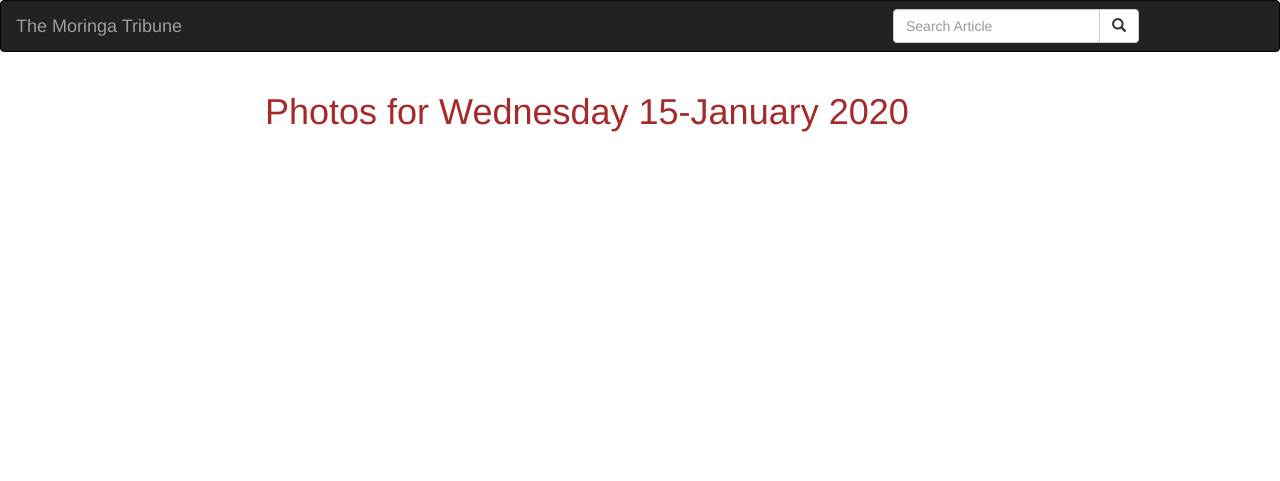
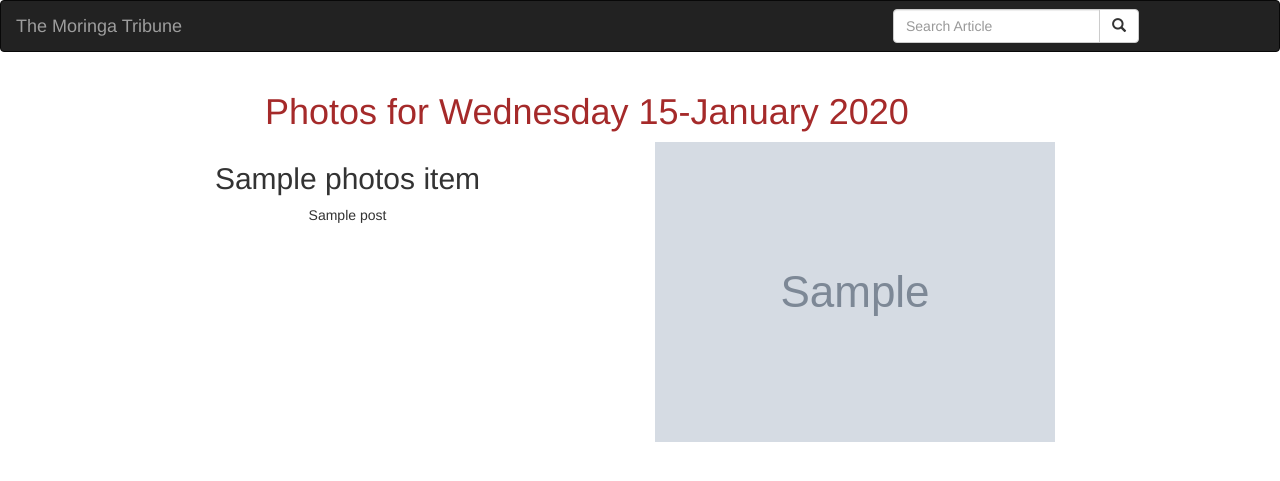
Before and after one commit to kiira254/Gallery, a Django app: template photos/templates/all-photos/today-photos.html in a window 1280 px wide. Shown: the top 481 px of the page. Run offline with Django 3.2, Linux system fonts and the light colour scheme; the template is opened without the code that fills it: most values are stand-ins (such as "Sample title", 1, 10 or a date in 2020); grey boxes marked "Sample" are stand-in pictures; some libraries are stand-ins or nearby versions.

Commit message:
CHANGES IN PAST HTML

```diff
--- a/photos/templates/all-photos/today-photos.html
+++ b/photos/templates/all-photos/today-photos.html
@@ -1,5 +1,31 @@
 {%extends 'all-photos/base.html'%}
+{% block content %}
+{{ block.super}}
 
-{% block content %}
-{{block.super}}
+<div class="container">
+
+  <!-- Looping through photos   -->
+  {% for photos_item in photos %}
+  <div class="row">
+    <!-- displaying photos articles -->
+    <div class="col-xs-6 col-sm-6 col-md-6 col-lg-6">
+      <h2 class="text-center"> {{ photos_item.title }} </h2>
+      <p class="text-center"> {{ photos_item.post }} </p>
+    </div>
+
+    <!--Display photos Article images  -->
+    <div class="col-xs-6 col-sm-6 col-md-6 col-lg-6">
+      <img src="{{photos_item.article_image.url}}" class="img-responsive" alt="Image">
+    </div>
+
+  </div>
+
+  {% empty %}
+  <div class="row">
+    <h2 class="text-center">There No photos Items </h2>
+  </div>
+  {% endfor %}
+
+</div>
+
 {% endblock %}
```
